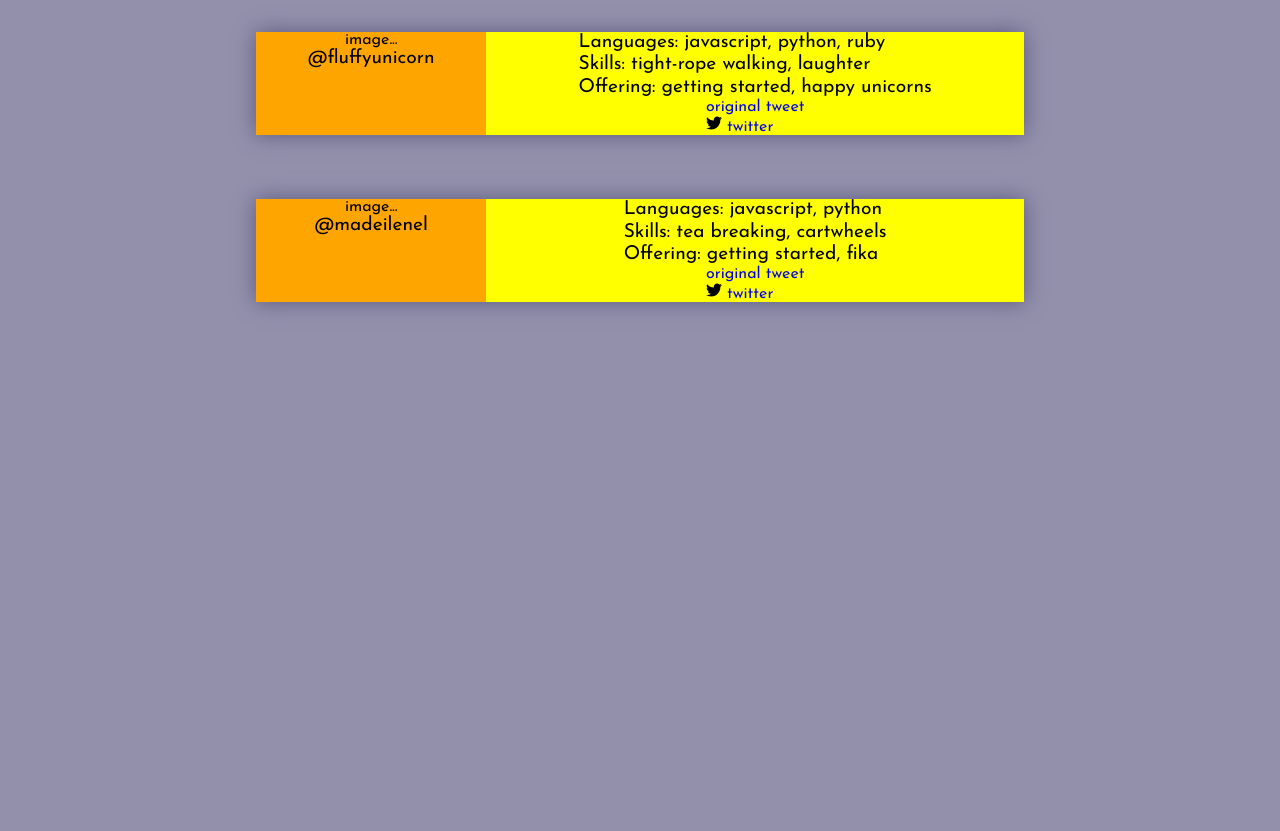
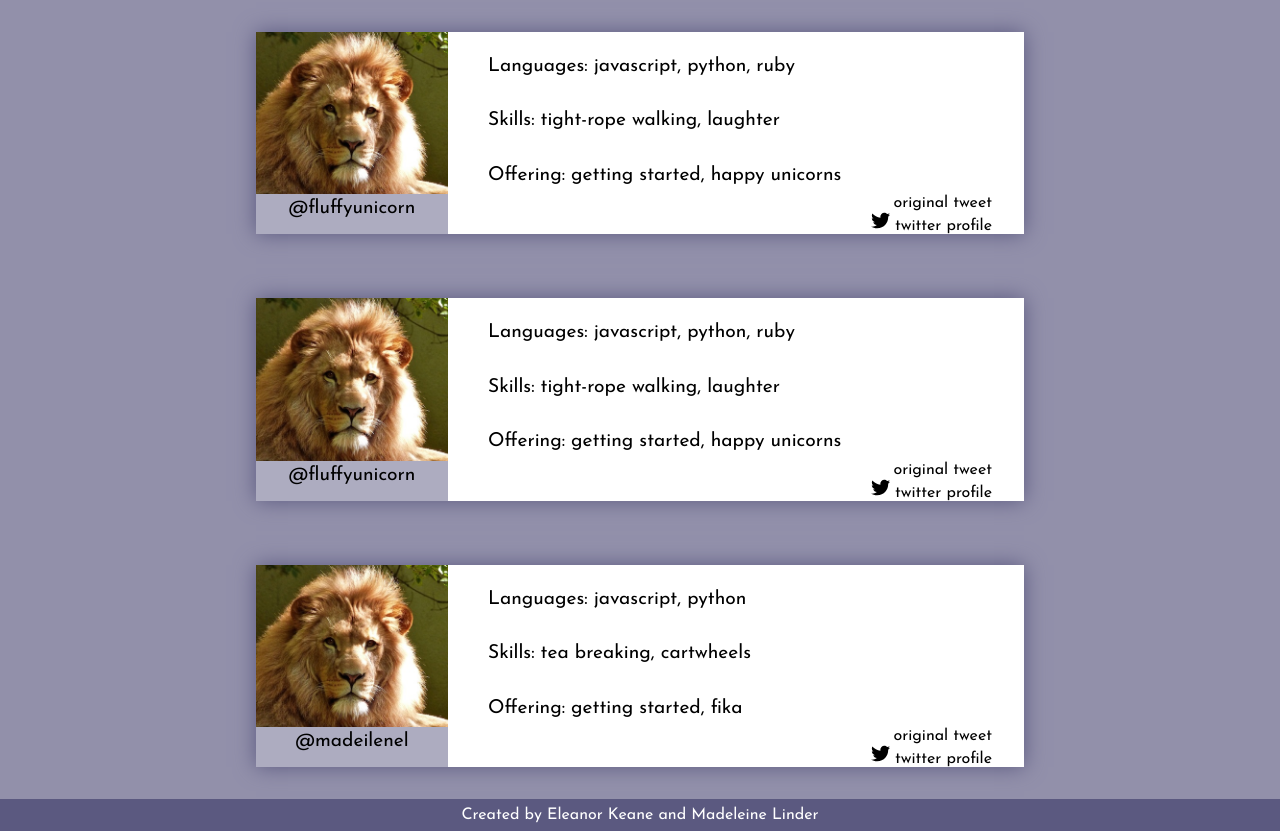
Before and after one commit to madeleinel/WoMentor, a Flask app: page /mentors in a window 1280 px wide. Shown: the part 176-1007 px from the top of the page. Before the commit the page ends 486 px from the top, so only its background shows below. Run offline with Flask 2, Linux system fonts and the light colour scheme; parts of the project's set-up code (start-up, migrations or seed data) failed here and were passed over.

Commit message:
Created the basic layout and styling of the mentor profile page

```diff
--- a/app.py
+++ b/app.py
@@ -53,7 +53,7 @@ def showMenteeList():
 # to show a list of mentors, temporary placement just so i can test stuff
 @app.route("/mentors")
 def showMentorList():
-    mentordict = [{ "twitterhandle": "fluffyunicorn", "languages": "javascript, python, ruby", "skills": "tight-rope walking, laughter", "offers": "getting started, happy unicorns", "originaltweet": "http://twitter.com/anyuser/status/203490203491094", "twitterprofile": "https://twitter.com/intent/user?user_id=23492" }, { "twitterhandle": "madeilenel", "languages": "javascript, python", "offers": "getting started, fika", "skills": "tea breaking, cartwheels", "originaltweet": "http://twitter.com/anyuser/status/203490203491094", "twitterprofile": "https://twitter.com/intent/user?user_id=23492" }]
+    mentordict = [{ "twitterhandle": "fluffyunicorn", "languages": "javascript, python, ruby", "skills": "tight-rope walking, laughter", "offers": "getting started, happy unicorns", "originaltweet": "http://twitter.com/anyuser/status/203490203491094", "twitterprofile": "https://twitter.com/intent/user?user_id=23492" }, { "twitterhandle": "madeilenel", "languages": "javascript, python", "offers": "getting started, fika", "skills": "tea breaking, cartwheels", "originaltweet": "http://twitter.com/anyuser/status/203490203491094", "twitterprofile": "https://twitter.com/intent/user?user_id=23492", "twitterhandle": "fluffyunicorn", "languages": "javascript, python, ruby", "skills": "tight-rope walking, laughter", "offers": "getting started, happy unicorns", "originaltweet": "http://twitter.com/anyuser/status/203490203491094", "twitterprofile": "https://twitter.com/intent/user?user_id=23492" }, { "twitterhandle": "madeilenel", "languages": "javascript, python", "offers": "getting started, fika", "skills": "tea breaking, cartwheels", "originaltweet": "http://twitter.com/anyuser/status/203490203491094", "twitterprofile": "https://twitter.com/intent/user?user_id=23492" }]
     # TO DO: adapt this to work with multiple offers/languages/etc by making a string out of them
     return render_template("mentorList.html", nomentors=False, mentorlist=mentordict)
 
--- a/static/list.css
+++ b/static/list.css
@@ -2,31 +2,48 @@
   /*border: 1px solid purple;*/
 }
 
+.content p {
+  padding: 0.5rem;
+  margin: 1rem 0 0 2rem;
+}
+
+.contact a {
+  color: black;
+  margin-right: 2rem;
+}
+
 .profile {
   width: 60vw;
+  min-height: 20vh;
   box-shadow: 0 0 20px #5B5980;
   margin: 4vh 0;
 }
 
-.photo {
-  width: 30%;
+.graphics {
+  width: 25%;
+  background-color: #ADACC0;
+}
 
-  background-color: orange;
+.photo img {
+  width: 100%;
+  height: auto;
 }
 
 .content {
-  width: 70%;
-  text-align: left;
-
-  background-color: yellow;
+  width: 75%;
+  background-color: white;
 }
 
 .info {
-
+  width: 100%;
+  text-align: left;
+  /*background-color: yellow;*/
 }
 
 .contact {
-
+  width: 100%;
+  text-align: right;
+  /*background-color: orange;*/
 }
 
 svg {
@@ -37,7 +54,11 @@ svg {
 }
 
 .twitbird {
-  max-width: 1rem;
-  max-height: 1rem;
+  max-width: 1.2rem;
+  max-height: 1.2rem;
   /*display: inline;*/
 }
+
+footer {
+  background-color: #5B5980;
+}
--- a/templates/mentorlist.html
+++ b/templates/mentorlist.html
@@ -30,9 +30,13 @@
 
         {% for mentor in mentorlist %}
         <div class="row profile">
-          <div class="column photo">
-            image...
-            <p class="main-div-title">@{{ mentor.twitterhandle }}</p>
+          <div class="column graphics">
+            <div class="photo">
+              <img src="../static/images/tweetUs_placeholder.jpeg">
+            </div>
+            <div class="twitterHandle">
+              <p class="main-div-title">@{{ mentor.twitterhandle }}</p>
+            </div>
           </div>
           <div class="column content">
             <div class="info">
@@ -41,13 +45,16 @@
               <p>Offering: {{ mentor.offers }}</p>
             </div>
             <div class="contact">
-              <a href={{ mentor.originaltweet }} alt="original tweet"><i class="fa fa-link" aria-hidden="true"></i> original tweet</a>
+              <a href={{ mentor.originaltweet }} alt="original tweet">original tweet</a>
+                <!-- <i class="fa fa-link" aria-hidden="true"></i> original tweet</a> -->
               <br>
               <a href={{ mentor.twitterprofile}} alt="twitter profile">
+                <!-- twitter profile -->
                 <svg xmlns="http://www.w3.org/2000.svg" class="twitbird">
                   <use xlink:href="#twitter-bird"></use>
                 </svg>
-                <span>twitter</span>
+                twitter profile
+                <!-- <span>twitter</span> -->
               </a>
             </div>
           </div>
@@ -57,7 +64,8 @@
       </div>
       {% endif %}
     </main>
-
-
+    <footer>
+      Created by Eleanor Keane and Madeleine Linder
+    </footer>
   </body>
 </html>
```
